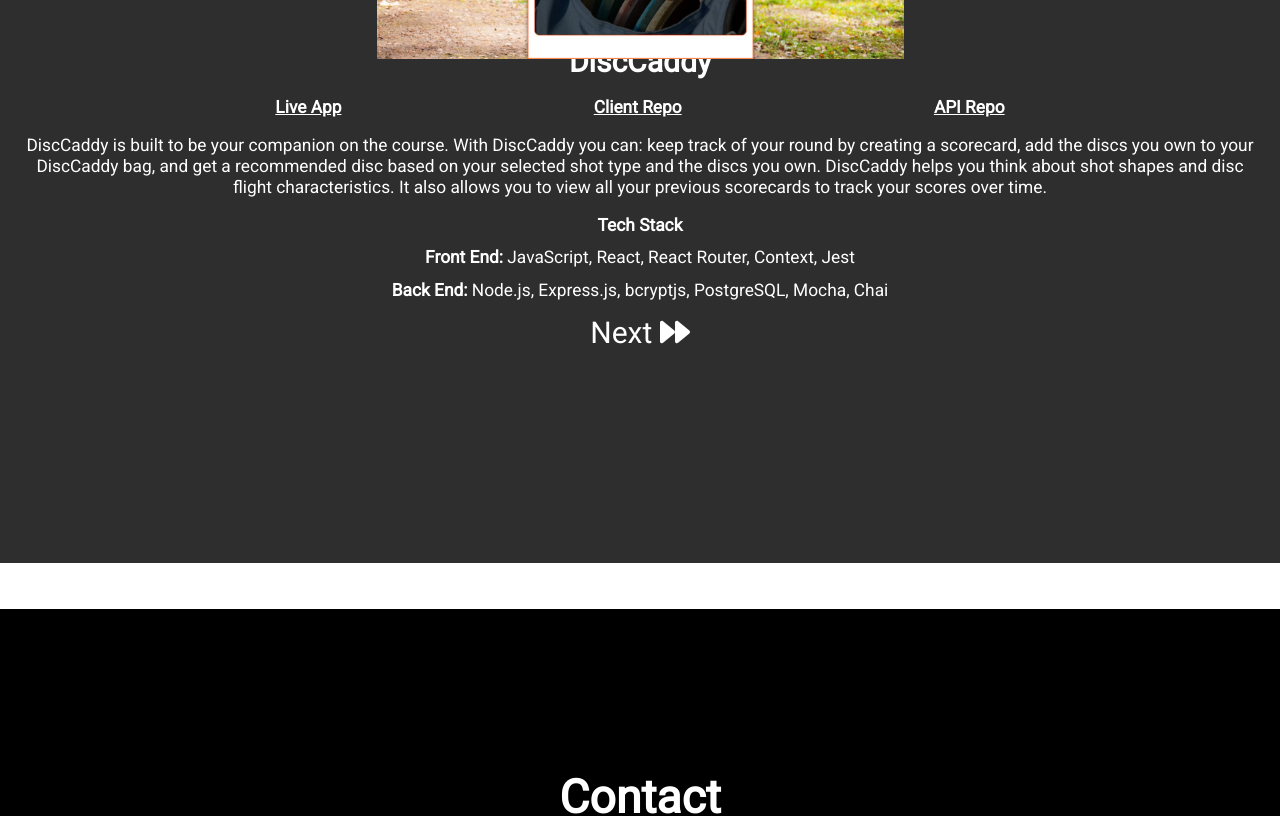
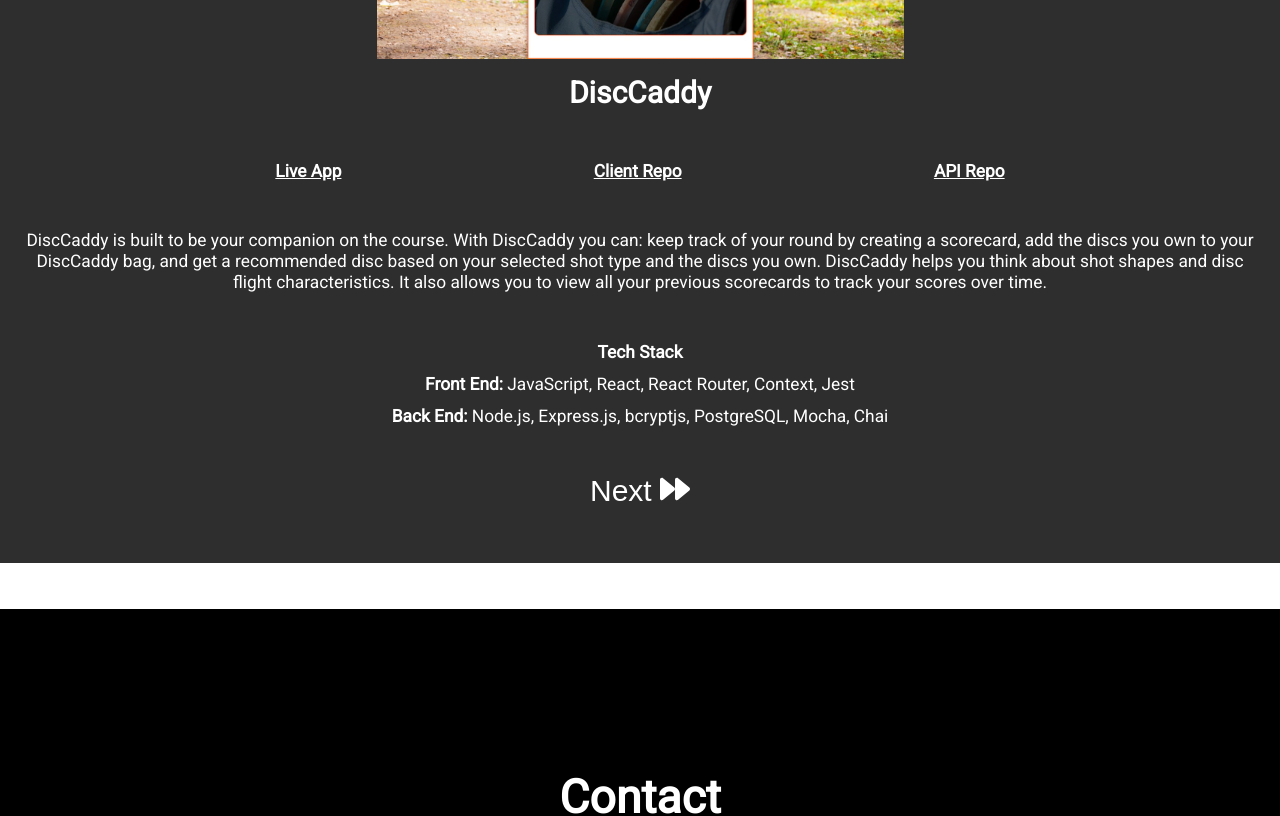
Before and after one commit to jgbowser/John_Bowser-Full_Stack_Developer, a React (Create React App) app: page / in a window 1280 px wide. Shown: the part 3402-4218 px from the top of the page. Built offline with nearby package versions, Linux system fonts and the light colour scheme.

Commit message:
complete as of now

```diff
--- a/src/Components/Header/Header.js
+++ b/src/Components/Header/Header.js
@@ -36,6 +36,7 @@ const Header = () => {
               spy={true}
               smooth={true}
               duration={500}
+              tabIndex='0'
               >
               About
             </Link>
@@ -47,6 +48,7 @@ const Header = () => {
               spy={true}
               smooth={true}
               duration={500}
+              tabIndex='0'
             >
               Projects
             </Link>
@@ -58,6 +60,7 @@ const Header = () => {
               spy={true}
               smooth={true}
               duration={500}
+              tabIndex='0'
             >
               Contact
             </Link>
--- a/src/Components/ProjectScreen/ProjectScreen.css
+++ b/src/Components/ProjectScreen/ProjectScreen.css
@@ -34,7 +34,7 @@
   display: flex;
   flex-direction: column;
   justify-content: space-evenly;
-  height: 100%;
+  height: 100vh;
   color: white;
   font-size: 0.75rem;
   padding: calc(95vh * 0.37) 1rem 1rem 1rem;
@@ -58,9 +58,14 @@
 }
 
 .content__next {
+  background: none;
+  border: none;
   color: white;
   padding: 15px 0 0 0;
   font-size: 1.3rem;
+  cursor: pointer;
+  width: fit-content;
+  margin: 0 auto;
 }
 
 .content__links {
--- a/src/Components/ProjectScreen/ProjectScreen.js
+++ b/src/Components/ProjectScreen/ProjectScreen.js
@@ -62,7 +62,7 @@ const ProjectScreen = ({ images, content, nextProjectHandler }) => {
           <p><span className='content__stack_list_title'>Front End:</span> {content.stack.client}</p>
           <p><span className='content__stack_list_title'>Back End:</span> {content.stack.server}</p>
         </div>
-        <div className='content__next' onClick={nextProjectHandler}>Next <FontAwesomeIcon icon='forward' /></div>
+        <button type='button' className='content__next' onClick={nextProjectHandler}>Next <FontAwesomeIcon icon='forward' /></button>
       </div>
     </div>
   )
```
